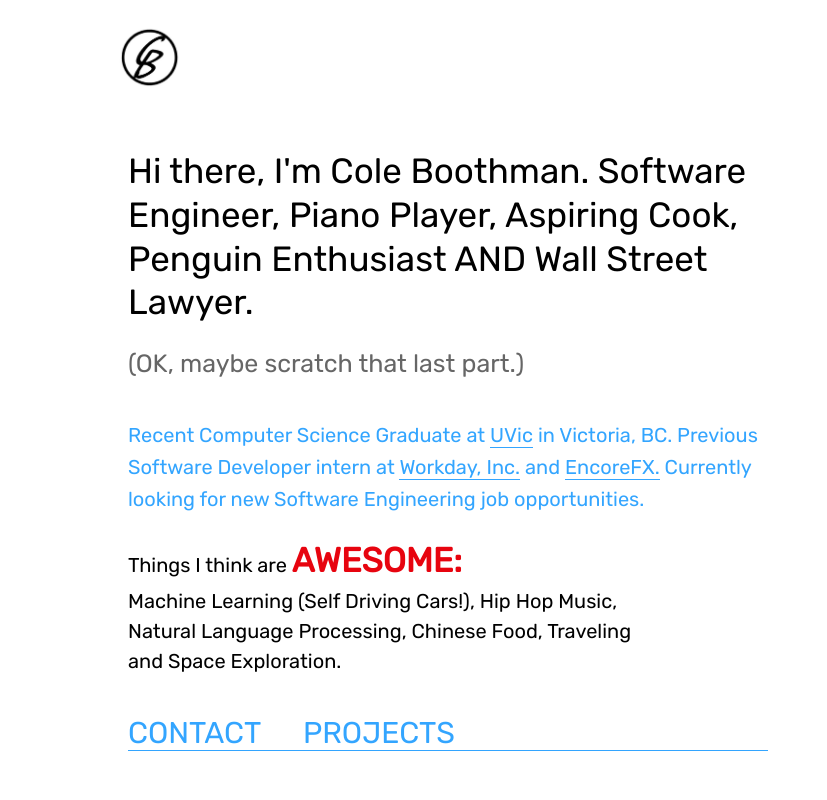
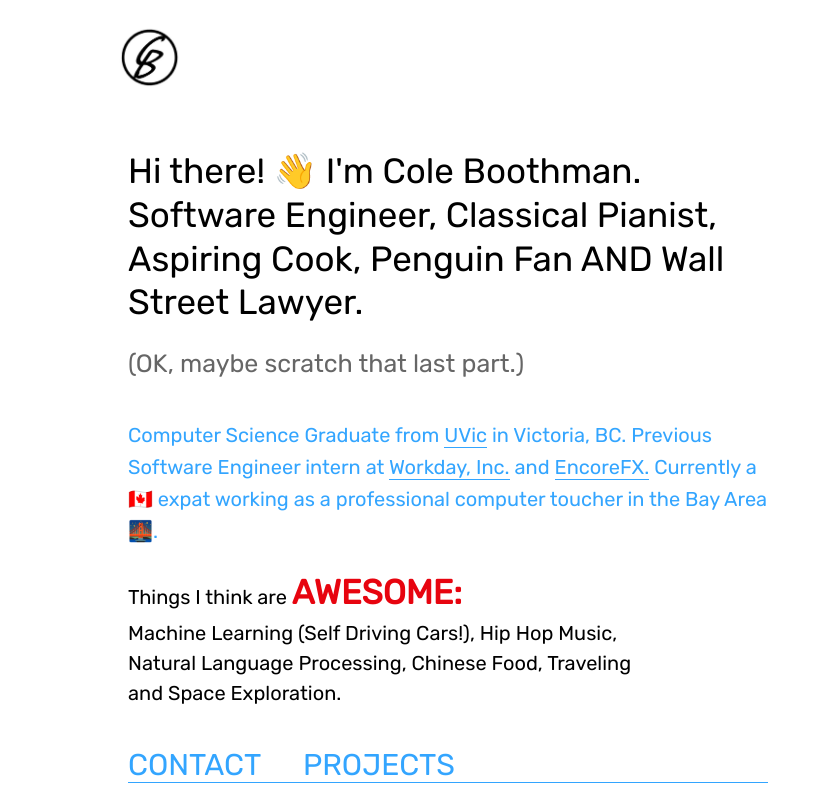
Before and after one commit to coleboothman/coleboothman.github.io, a plain HTML site: page index.html in a window 1280 px wide. Shown: the full height of the page, 0-827 px from the left. Drawn offline with nearby package versions, Linux system fonts and the light colour scheme.

Commit message:
Update current info

```diff
--- a/index.html
+++ b/index.html
@@ -64,11 +64,11 @@
 				<img id="img-logo" src = "images/cb.jpg">
 			</div>
 			<div id = "desc">
-				<h1 id="title" class = "text"> Hi there, I'm Cole Boothman. Software Engineer, Piano Player, Aspiring Cook, <span id = "easter-egg">Penguin Enthusiast</span> AND <span id = "professions"> Olympic Athlete. </span></h1>
+				<h1 id="title" class = "text"> Hi there! 👋 I'm Cole Boothman. Software Engineer, Classical Pianist, Aspiring Cook, <span id = "easter-egg">Penguin Fan</span> AND <span id = "professions"> Olympic Athlete. </span></h1>
 				<img id="geo" src = "https://s-media-cache-ak0.pinimg.com/originals/9c/3f/5e/9c3f5e7411c638cb6c07253ed32a89f4.gif">
 				<p class = "text" id = "fake">(OK, maybe scratch that last part.)</p>
-				<p  id="me" class = "text"> Recent Computer Science Graduate at <a class="no-underline color-inherit bb color-animate hover-dark-red" href="http://www.uvic.ca/engineering/computerscience/index.php" target="_blank">UVic</a> in Victoria, BC. Previous Software Developer intern at <a class="no-underline color-inherit bb color-animate hover-dark-red" href="https://www.workday.com" target="_blank">Workday, Inc.</a> and <a class="no-underline color-inherit bb color-animate hover-dark-red" href="https://www.encorefx.com" target="_blank">EncoreFX.</a>
-				Currently looking for new Software Engineering job opportunities.
+				<p  id="me" class = "text"> Computer Science Graduate from <a class="no-underline color-inherit bb color-animate hover-dark-red" href="http://www.uvic.ca/engineering/computerscience/index.php" target="_blank">UVic</a> in Victoria, BC. Previous Software Engineer intern at <a class="no-underline color-inherit bb color-animate hover-dark-red" href="https://www.workday.com" target="_blank">Workday, Inc.</a> and <a class="no-underline color-inherit bb color-animate hover-dark-red" href="https://www.encorefx.com" target="_blank">EncoreFX.</a>
+				Currently a 🇨🇦 expat working as a professional computer toucher in the Bay Area 🌉.
 				<p id = "cool-stuff" class = "text"> Things I think are <span class='bigger'>AWESOME:</span> <br>
 				 Machine Learning (Self Driving Cars!), Hip Hop Music, Natural Language Processing, Chinese Food, Traveling and Space Exploration.</p>
 				<p id = "menu"> <span id= "contact">CONTACT </span> <span id ="proj"> PROJECTS</span></p>
--- a/js/transitions.js
+++ b/js/transitions.js
@@ -117,7 +117,7 @@ _.---:         :___   :        :
 
 	// On page load, choose one of the different silly professions to display.
 	let rand0To6 = Math.floor(Math.random() * 8);
-	let professions = ["Aerospace Architect.", "CTO of Google™.", "Wall Street Lawyer.", "Hollywood Actor.",
+	let professions = ["Aerospace Architect.", "CTO of $LARGE_TECH_COMPANY.", "Wall Street Lawyer.", "Hollywood Actor.",
 	"Heart Surgeon.", "Olympic Athlete.", "Famous DJ.", "Cirque du Soleil Acrobat." ]
 	document.getElementById("professions").innerHTML = professions[rand0To6];
 
```
